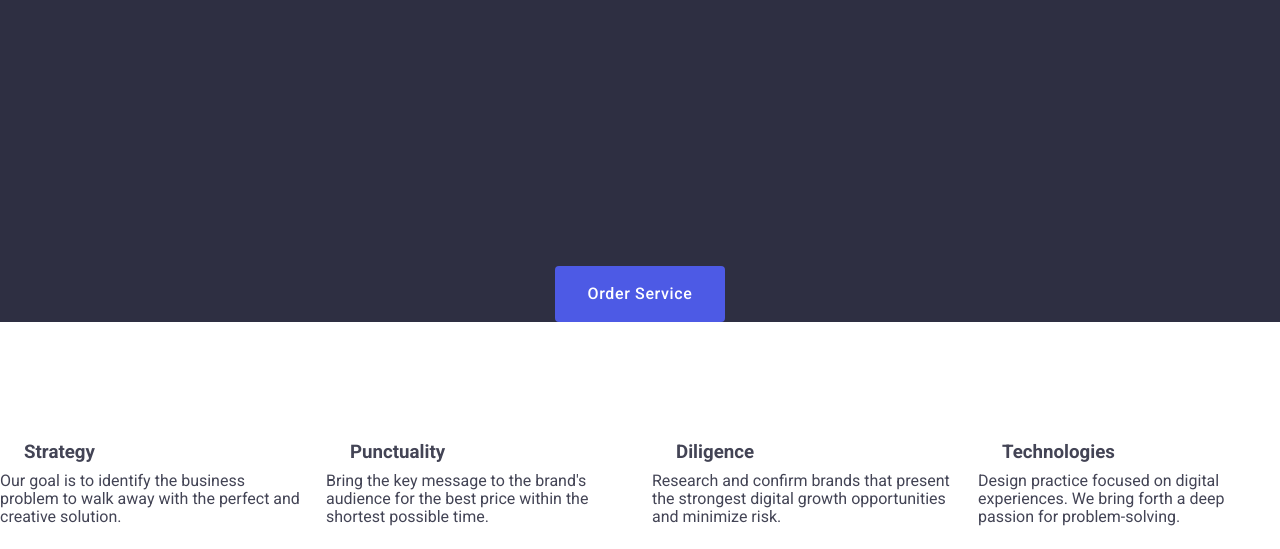
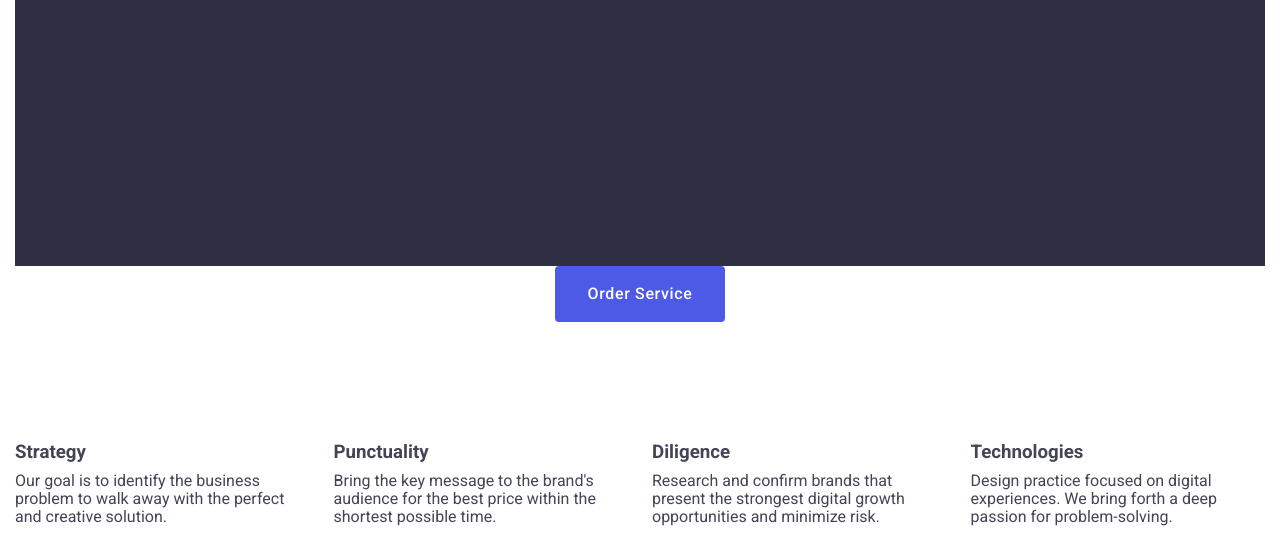
Before and after one commit to stanislav743/fs-113-3, a plain HTML site: page index.html in a window 1280 px wide. Shown: the part 751-1300 px from the top of the page. Drawn offline with nearby package versions, Linux system fonts and the light colour scheme.

Commit message:
strategy

```diff
--- a/css/styles.css
+++ b/css/styles.css
@@ -10,7 +10,7 @@ body
     border-bottom: 1px solid #e7e9fc;
 }
 .conteiner {
-    max-width: 1158 px;
+    width: 1158 px;
     padding-left: 15px;
     padding-right: 15px;
     margin: 0 auto;
@@ -144,25 +144,19 @@ a {
     letter-spacing: 0.02em;
     text-align: center;
     color: #fff
-    padding: 188px 0;
-    background: #2e2f42;
+
 }
 
-.conteiner {
-    max-width: 1158 px;
-    padding-left: 15px;
-    padding-right: 15px;
-    margin: 0 auto;
-}
 
 .main-title
-{max-width: 496px;
-display: block;
+{
+
 padding-top: 188px;
 padding-left:  472px;
 padding-bottom: 292px;
 padding-right:472px;
 
+ background: #2e2f42;
 }
 .action-button{
     font-family: inherit;
@@ -199,7 +193,7 @@ padding: 16px 32px;
 
 
 
-.conteiner-features{
+.features{
     padding-top: 120px;
 padding-bottom: 120px;
 
@@ -232,7 +226,7 @@ gap: 24px;
 }
 .features-subtitle {
 
-    margin-left: 24px;
+
     margin-bottom: 8px;
 }
 .features-item-text {
@@ -242,20 +236,11 @@ gap: 24px;
 
     /* our-team */
 
-    .conteiner{
-        max-width: 1158 px;
-        padding-left: 15px;
-        padding-right: 15px;
-        margin: 0 auto;
-    }
 
-.our-team{
+    .our-team{
 
     background: #f4f4fd;
     padding: 120px 0;
-
-
-
 }
 
 
@@ -321,12 +306,6 @@ color: #434455;
     padding-bottom: 120px;
 }
 
-.conteiner {
-                max-width: 1158 px;
-                padding-left: 15px;
-                padding-right: 15px;
-                margin: 0 auto;
-            }
 
 .neon {font-weight: 700;
     font-size: 36px;
@@ -383,12 +362,8 @@ color: #434455;
     padding: 100px 0;
 
 }
-.conteiner {
-    max-width: 1158 px;
-    padding-left: 15px;
-    padding-right: 15px;
-    margin: 0 auto;
-}
+
+
 .header-logo{
     font-weight: 700;
 font-size: 18px;
--- a/index.html
+++ b/index.html
@@ -47,14 +47,14 @@
 
 
         <section class="features">
-           <div class="conteiner-features">
+           <div class="conteiner">
             <h2 class="visually-hidenn">Strategy</h2>
 
     <ul class="features-list">
         <li class="features-item">
         <div class="title">
             <h3 class="features-subtitle">Strategy</h3>
-            <p class="features-item-text" id="textid">
+            <p class="features-item-text">
                 Our goal is to identify the business
                 problem to walk away with the perfect and creative solution.</p>
         </div></li>
```
